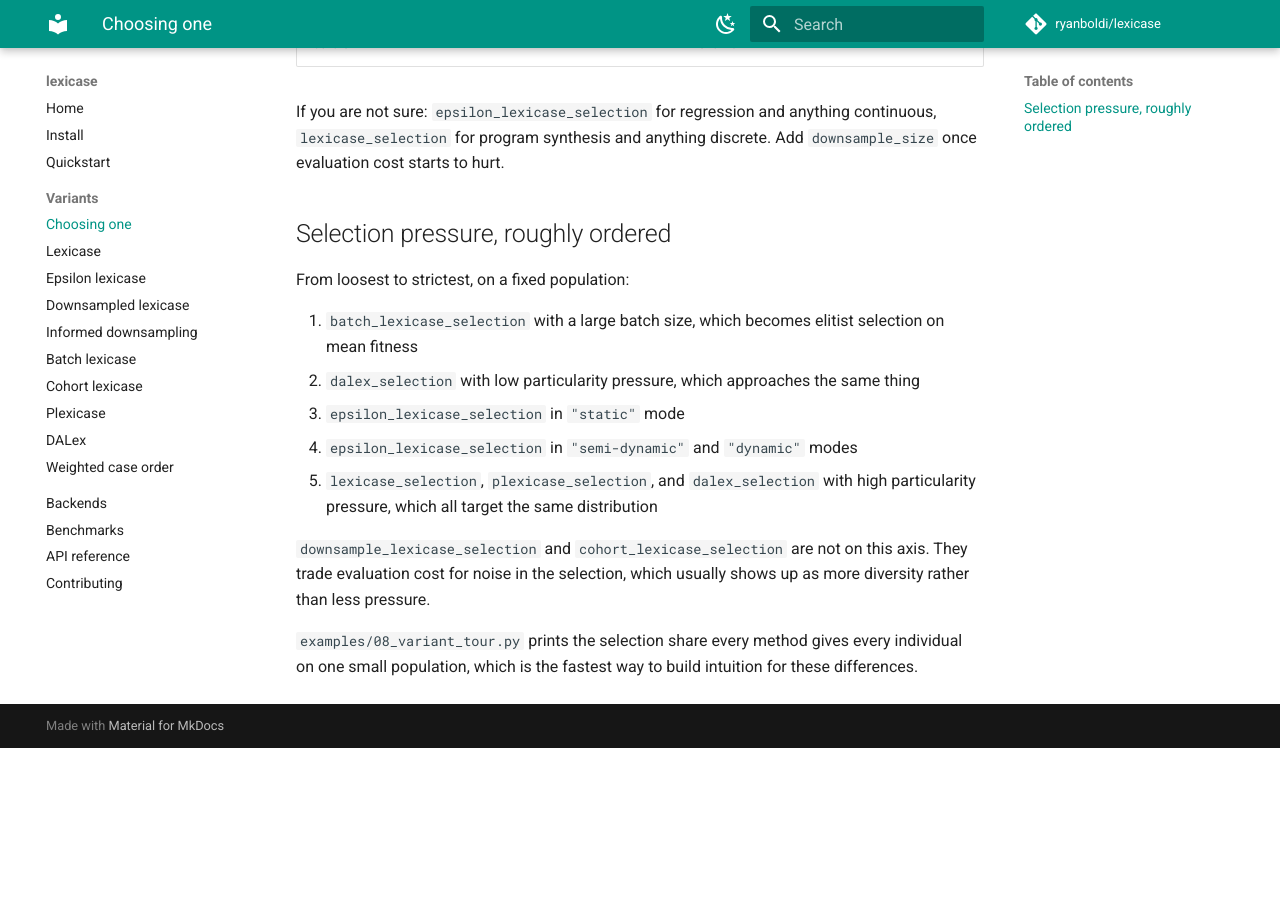
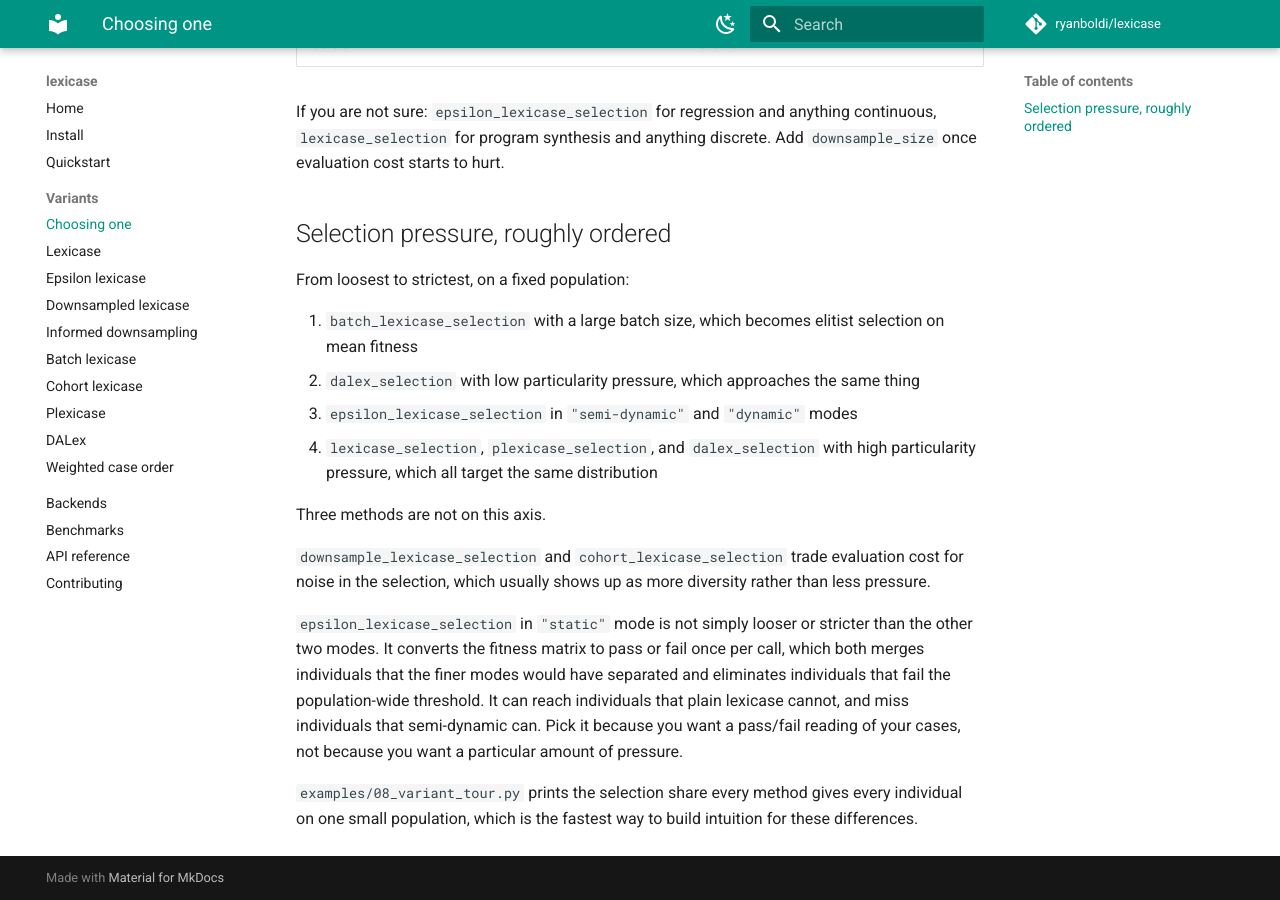
Before and after one commit to ryanboldi/lexicase, an MkDocs documentation site: the page built from docs/variants/index.md, in a window 1280 px wide and 900 px high, scrolled down 793 px. Built offline with MkDocs 1.6.1 and Material for MkDocs 9.7.7, drawn with Linux system fonts in a browser that asks for light colours; comment, search, counter and statistics services are not loaded; before the commit the page ends 1541 px from its top, so only the background shows below that.

```diff
--- a/docs/variants/index.md
+++ b/docs/variants/index.md
@@ -24,14 +24,23 @@ From loosest to strictest, on a fixed population:
    selection on mean fitness
 2. `dalex_selection` with low particularity pressure, which approaches the same
    thing
-3. `epsilon_lexicase_selection` in `"static"` mode
-4. `epsilon_lexicase_selection` in `"semi-dynamic"` and `"dynamic"` modes
-5. `lexicase_selection`, `plexicase_selection`, and `dalex_selection` with high
+3. `epsilon_lexicase_selection` in `"semi-dynamic"` and `"dynamic"` modes
+4. `lexicase_selection`, `plexicase_selection`, and `dalex_selection` with high
    particularity pressure, which all target the same distribution
 
-`downsample_lexicase_selection` and `cohort_lexicase_selection` are not on this
-axis. They trade evaluation cost for noise in the selection, which usually shows
-up as more diversity rather than less pressure.
+Three methods are not on this axis.
+
+`downsample_lexicase_selection` and `cohort_lexicase_selection` trade evaluation
+cost for noise in the selection, which usually shows up as more diversity rather
+than less pressure.
+
+`epsilon_lexicase_selection` in `"static"` mode is not simply looser or stricter
+than the other two modes. It converts the fitness matrix to pass or fail once per
+call, which both merges individuals that the finer modes would have separated and
+eliminates individuals that fail the population-wide threshold. It can reach
+individuals that plain lexicase cannot, and miss individuals that semi-dynamic
+can. Pick it because you want a pass/fail reading of your cases, not because you
+want a particular amount of pressure.
 
 `examples/08_variant_tour.py` prints the selection share every method gives every
 individual on one small population, which is the fastest way to build intuition
```
Also changed, not shown: README.md (+1 -1 lines), 3 other files.
